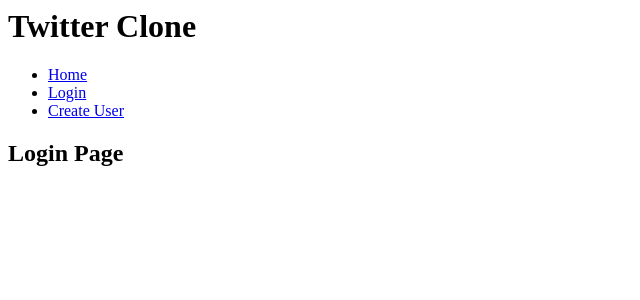
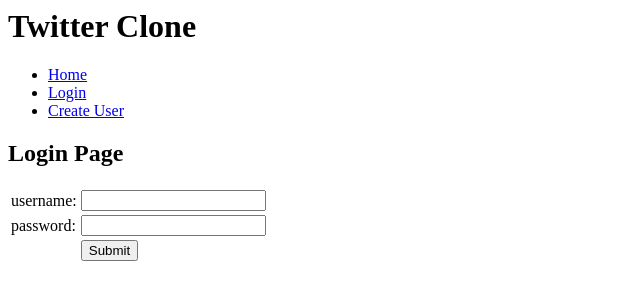
Before and after one commit to avankomen25/Twitter-Clone, a FastAPI app: page /login in a window 1280 px wide. Shown: the top 300 px of the page, without its empty margins (0-640 px from the left). Run offline with FastAPI, Linux system fonts and the light colour scheme.

Commit message:
finished work on 5/4

```diff
--- a/main.py
+++ b/main.py
@@ -11,16 +11,37 @@
 app = FastAPI()
 templates = Jinja2Templates(directory='templates')
 
-def check_credentials():
+def check_credentials(request: Request):
     '''
-    returns True is user logged in
+    return username is user is logged in
+    if not logged in, returns none
     '''
+
+    query_username = request.query_params.get('username')
+    query_password = request.query_params.get('password')
+    print('query_username=', query_username)
+    print('query_password=', query_password)
+
+    cookie_username = request.cookies.get('username')
+    cookie_password = request.cookies.get('password')
+    print('cookie_username=', cookie_username)
+    print('cookie_password=', cookie_password)
+
+    username = cookie_username
+    password = cookie_password
+
+    if username == 'Trump' and password == '12345':
+        print(f'Logged in as {username}')
+        return 'Trump'
+    else:
+        print('not logged in')
+        return None
+
     # FIXME: implement this
-    return False
 
 @app.get('/', response_class=HTMLResponse)
 async def index(request: Request):
-    is_logged_in = check_credentials()
+    is_logged_in = check_credentials(request)
 
     # extract username from database
     con = sqlite3.connect('twitter_clone.db')
@@ -28,30 +49,44 @@
     sql = """
     SELECT username FROM users WHERE id=1;
     """
-    cur.execute(sql)
-    for row in cur.fetchall():
-        username = row[0]
+    # cur.execute(sql)
+    # for row in cur.fetchall():
+        # username = row[0]
 
-    #create response
+    # create response
     return templates.TemplateResponse(
         request=request,
         name='index.html',
         context={
-            'is_logged_in': is_logged_in,
-            'username': username,
+            'is_logged_in': check_credentials(request),
+            'username': check_credentials(request),
         }
     )
 
+@app.get('/logout', response_class=HTMLResponse)
+async def login(request: Request):
+    response = templates.TemplateResponse(
+        request=request,
+        name='logout.html',
+    )
+    response.delete_cookie(key='username')
+    response.delete_cookie(key='password')
+    return response
+
 @app.get('/login', response_class=HTMLResponse)
 async def login(request: Request):
-    is_logged_in = check_credentials()
-    return templates.TemplateResponse(
+    is_logged_in = check_credentials(request)
+    response = templates.TemplateResponse(
         request=request,
         name='login.html',
         context={
-            'is_logged_in': is_logged_in
+            'is_logged_in': check_credentials(request)
         }
     )
+    response.set_cookie(key='username', value=request.query_params.get('username'))
+    response.set_cookie(key='password', value=request.query_params.get('password'))
+    return response
+
 
 if __name__ == '__main__':
     uvicorn.run("main:app", host='127.0.0.1', port=8080, reload=True)
--- a/templates/login.html
+++ b/templates/login.html
@@ -2,4 +2,12 @@
 
 {% block content %}
 <h2>Login Page</h2>
+
+<form>
+    <table>
+        <tr><td>username: </td> <td><input name="username"></td></tr>
+        <tr><td>password: </td> <td><input name="password"></td></tr>
+        <tr><td>          </td> <td><input type="submit"></td></tr>
+    </table>
+</form>
 {% endblock %}
```
